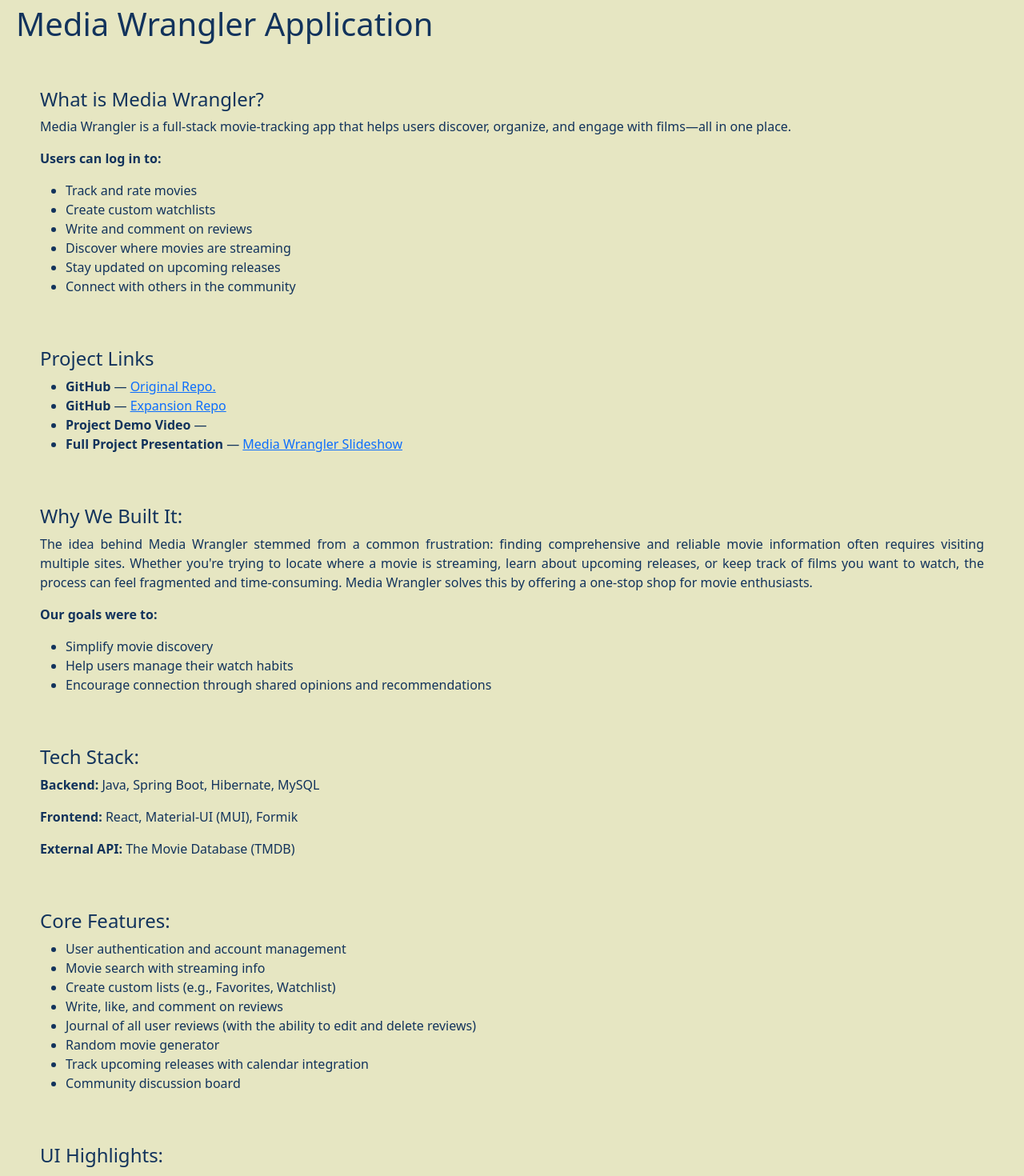
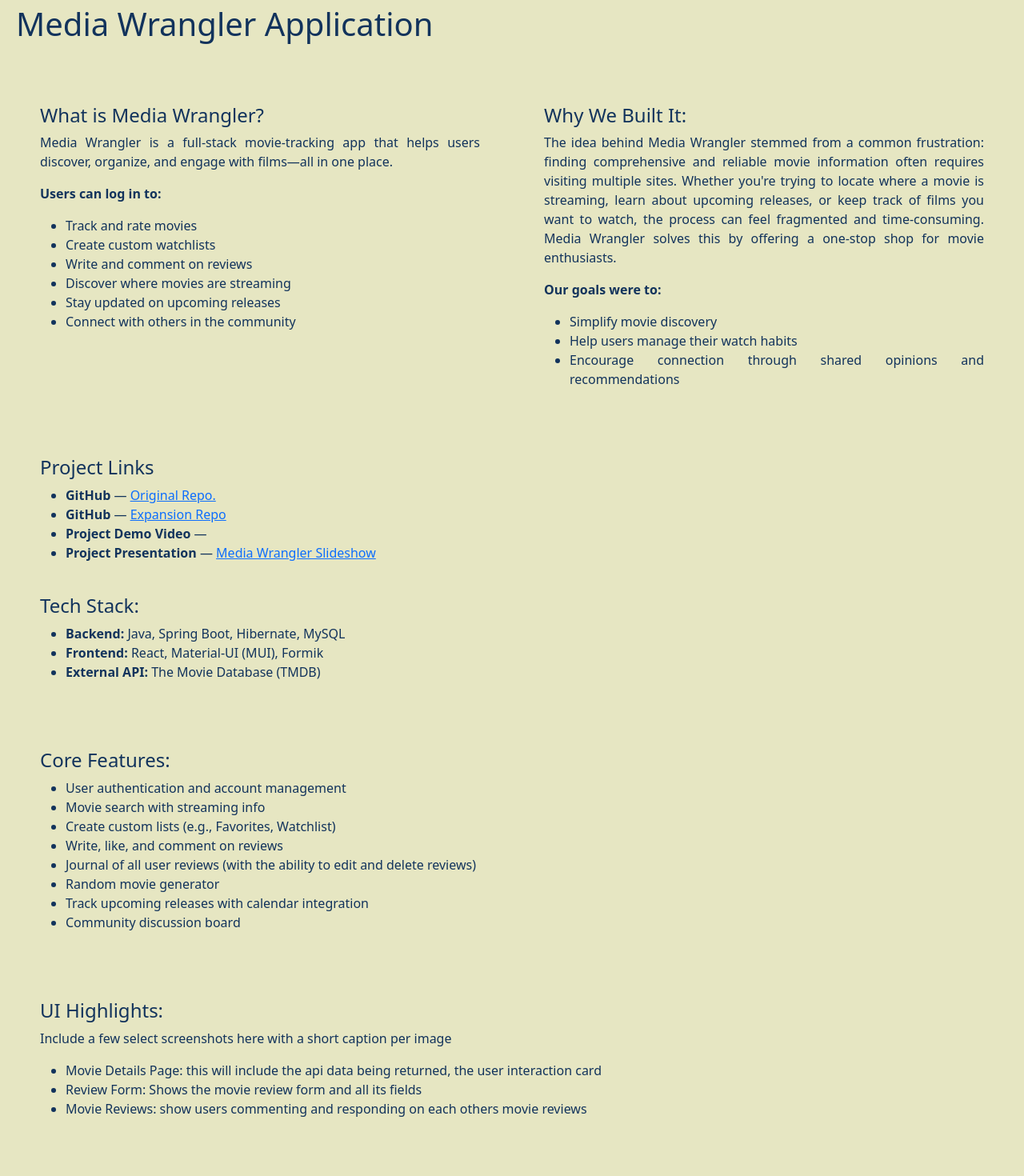
Before and after one commit to RBurkhardt87/Portfolio, a React (Vite) app in the folder MyPortfolio/: page /media-wrangler in a window 1280 px wide. Shown: the part 380-1850 px from the top of the page at 80% size. Built offline with nearby package versions, Linux system fonts and the light colour scheme.

Commit message:
Almos done with Media Wrangler Page. Need to add a few more pics and get a demo link for it

```diff
--- a/MyPortfolio/src/Pages/MediaWrangler.jsx
+++ b/MyPortfolio/src/Pages/MediaWrangler.jsx
@@ -8,13 +8,13 @@
     <div>
       <div className='project-info-container'></div>
         <h1>Media Wrangler Application</h1>
-
         <br />
         <br />
 
+        <div className='section-container'>
+          <div className='section-text'>
             <h4>What is Media Wrangler?</h4>
-        <p>
-        Media Wrangler is a full-stack movie-tracking app that helps users discover, organize, and engage with films—all in one place.</p>
+            <p>Media Wrangler is a full-stack movie-tracking app that helps users discover, organize, and engage with films—all in one place.</p>
             <p><b>Users can log in to:</b></p>
             <ul>
               <li>Track and rate movies</li>
@@ -24,21 +24,8 @@
               <li>Stay updated on upcoming releases</li>
               <li>Connect with others in the community</li>
             </ul>
-
-        <br />
-        <br />
-
-        <h4>Project Links</h4>
-        <ul>
-          <li><b>GitHub</b> — <a href="https://github.com/RBurkhardt87/media-wrangler" target="_blank" >Original Repo.</a> </li>
-          <li><b>GitHub</b> — <a href="https://github.com/RBurkhardt87/media-wrangler-expand" target='_blank'>Expansion Repo</a> </li>
-          <li><b>Project Demo Video</b> — </li>
-          <li><b> Full Project Presentation</b> — <a href="https://docs.google.com/presentation/d/1Q6HOewM0bPnU61V9ypXlkjknPRM4q6VMtil-CI6yPhs/present" target="_blank" >Media Wrangler Slideshow</a></li>
-        </ul>
-
-        <br />
-        <br />
-
+          </div>
+          <div className='section-text'>
             <h4>Why We Built It:</h4>
             <p>The idea behind Media Wrangler stemmed from a common frustration: finding comprehensive and reliable movie information often requires visiting multiple sites. Whether you're trying to locate where a movie is streaming, learn about upcoming releases, or keep track of films you want to watch, the process can feel fragmented and time-consuming. Media Wrangler solves this by offering a one-stop shop for movie enthusiasts.
             </p>
@@ -48,18 +35,36 @@
               <li>Help users manage their watch habits</li>
               <li>Encourage connection through shared opinions and recommendations</li>
             </ul>
-
+          </div>
+        </div>
         <br />
         <br />
 
+        <div className='section-stack'>
+          <div className='section-text'>
+            <h4>Project Links</h4>
+            <ul>
+              <li><b>GitHub</b> — <a href="https://github.com/RBurkhardt87/media-wrangler" target="_blank" >Original Repo.</a> </li>
+              <li><b>GitHub</b> — <a href="https://github.com/RBurkhardt87/media-wrangler-expand" target='_blank'>Expansion Repo</a> </li>
+              <li><b>Project Demo Video</b> — </li>
+              <li><b>Project Presentation</b> — <a href="https://docs.google.com/presentation/d/1Q6HOewM0bPnU61V9ypXlkjknPRM4q6VMtil-CI6yPhs/present" target="_blank" >Media Wrangler Slideshow</a></li>
+            </ul>
+          </div>
+          <br />
+          <div className='section-text'>
             <h4>Tech Stack:</h4>
-        <p><b>Backend: </b>Java, Spring Boot, Hibernate, MySQL</p>
-        <p><b>Frontend: </b>React, Material-UI (MUI), Formik</p>
-        <p><b>External API: </b>The Movie Database (TMDB)</p>
-
+            <ul>
+              <li><b>Backend: </b>Java, Spring Boot, Hibernate, MySQL</li>
+              <li><b>Frontend: </b>React, Material-UI (MUI), Formik</li>
+              <li><b>External API: </b>The Movie Database (TMDB)</li>
+            </ul>
+          </div>
+        </div>
         <br />
         <br />
 
+        <div className='section-container'>
+          <div className='section-text'>
             <h4>Core Features:</h4>
             <ul>
               <li>User authentication and account management</li>
@@ -71,10 +76,13 @@
               <li>Track upcoming releases with calendar integration</li>
               <li>Community discussion board</li>
             </ul>
-
+          </div>
+        </div>
         <br />
         <br />
 
+        <div className='section-container'>
+          <div className='section-text'>
             <h4>UI Highlights: </h4>
             <p>Include a few select screenshots here with a short caption per image </p>
             <ul>
@@ -82,13 +90,13 @@
               <li>Review Form: Shows the movie review form and all its fields </li>
               <li>Movie Reviews: show users commenting and responding on each others movie reviews </li>
             </ul>
-
+          </div>
+        </div>
         <br />
         <br />
 
-
-
-        <div className='db-section'>
+        <div className='section-container'>
+          <div className='section-text'>
             <h4>Database Overview: </h4>
             <p>Media Wrangler uses a relational MySQL database with 10 tables centered around the User table. All content—reviews, ratings, likes, discussions, events, and movie lists—is tracked by user_id, ensuring personalized and secure user data.</p>
             <div className='pic-container'>
@@ -104,16 +112,15 @@
             </ul>
             <p>This schema allows for dynamic content, community engagement, and data integrity, supporting features like movie detail pages with like counts, personalized lists, user reviews with ratings, and comment threads.</p>
           </div>
-
+        </div>
         <br />
         <br />
 
-        <div className='planning-sec'>
-          <h4>Planning & Process: </h4>
 
-          <div className='section-container'>
-            <ImagePopup img="/public/images/UserStory2.png" caption="Click Image to Enlarge" className="float-left"/>
-            <div className='planning-text'>
+          <h4>Planning & Process:</h4>
+          <div className='section-container right'>
+            <ImagePopup img="/public/images/UserStory2.png" caption="Click Image to Enlarge" />
+            <div className='section-text'>
               <p><b>User Story: </b>as a User, I want to be able to click on "add review" button, so that I can write my opinion of the movie</p>
               <p><b>AC:</b></p>
               <ol>
@@ -135,14 +142,12 @@
               </ol>
             </div>
           </div>
-
-          <br />
           <br />
           <br />
 
-          <div className='section-container '>
-            <ImagePopup img="/public/images/UserStory1.png" caption="Click Image to Enlarge" className="float-left"/>
-            <div className='planning-text'>
+          <div className='section-container'>
+            <ImagePopup img="/public/images/UserStory1.png" caption="Click Image to Enlarge"/>
+            <div className='section-text'>
               <p><b>User Story: </b>as a User, I want to be able to see the details of the movie I searched, so I can learn more about the movie and/or have journal interactions with the movie.</p>
               <p><b>AC:</b></p>
               <ol>
@@ -178,11 +183,11 @@
               </ol>
             </div>
           </div>
-        </div>
-
           <br />
           <br />
 
+          <div className='section-container'>
+            <div className='section-text'>
               <h4>Future Improvements</h4>
               <p>Media Wrangler, although functional, is still a work in progress. We discussed furthering the application's features such as: </p>
               <ul>
@@ -193,18 +198,19 @@
                 <li>Monetize links to streaming platforms</li>
                 <li>Replace sessions with JWT for better security and scalability</li>
               </ul>
-        <p>Since launch, I've expanded movie review threads so users can now directly reply to specific comments rather than seeing one long discussion thread.</p>
-
+              <p>Since LaunchCode, I've expanded movie review threads so users can now directly reply to specific comments rather than seeing one long discussion thread.</p>
+            </div>
+            <br />
+            <br />
+            <div className='section-text'>
+              <h4>Final Thoughts: </h4>
+              <p>Media Wrangler reflects how far I've come in full-stack development—from backend architecture to thoughtful UI design to user    engagement. It also demonstrates how collaboration and planning (especially in group projects) elevate functionality and experience.</p>
+            </div>
+          </div>
           <br />
           <br />
 
-        <h4>Final Thoughts: </h4>
-        <p>Media Wrangler reflects how far I've come in full-stack development—from backend architecture to thoughtful UI design to user engagement. It also demonstrates how collaboration and planning (especially in group projects) elevate functionality and experience.</p>
-
-        <br />
-        <br />
-
-        <p><b>Back to </b><a href="/projects">Project List</a></p>
+          <h4><b>Back to </b><a href="/projects">Project List</a></h4>
     </div>
   )
 }
--- a/MyPortfolio/src/Styling/Projects.css
+++ b/MyPortfolio/src/Styling/Projects.css
@@ -57,19 +57,26 @@
     gap: 20px;
     margin-top: 20px;
     flex-wrap: wrap;
-  }
+}
 
   .section-container img {
     max-width: 600px;
     height: auto;
     border-radius: 10px;
     box-shadow: 2px 2px 6px rgba(0, 0, 0, 0.2);
-  }
+}
 
-  .planning-text {
+.section-text {
     flex: 1;
     min-width: 300px;
-  }
+}
+
+.section-stack {
+    display: flex;
+    flex-direction: column;
+    margin-top: 20px;
+}
+
 
   .section-container.right {
     flex-direction: row-reverse;
```
Lines whose indentation alone changed are shown as unchanged.
